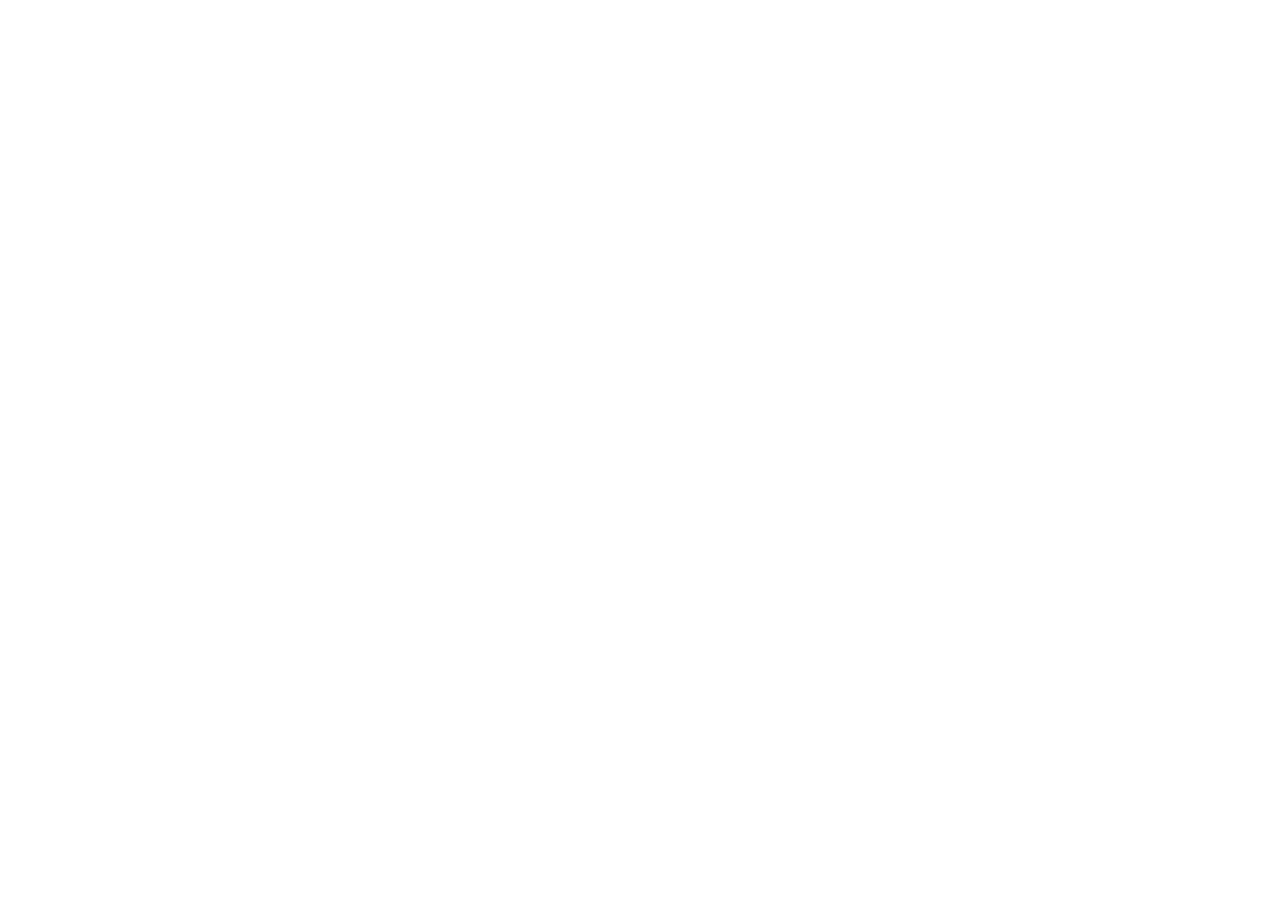
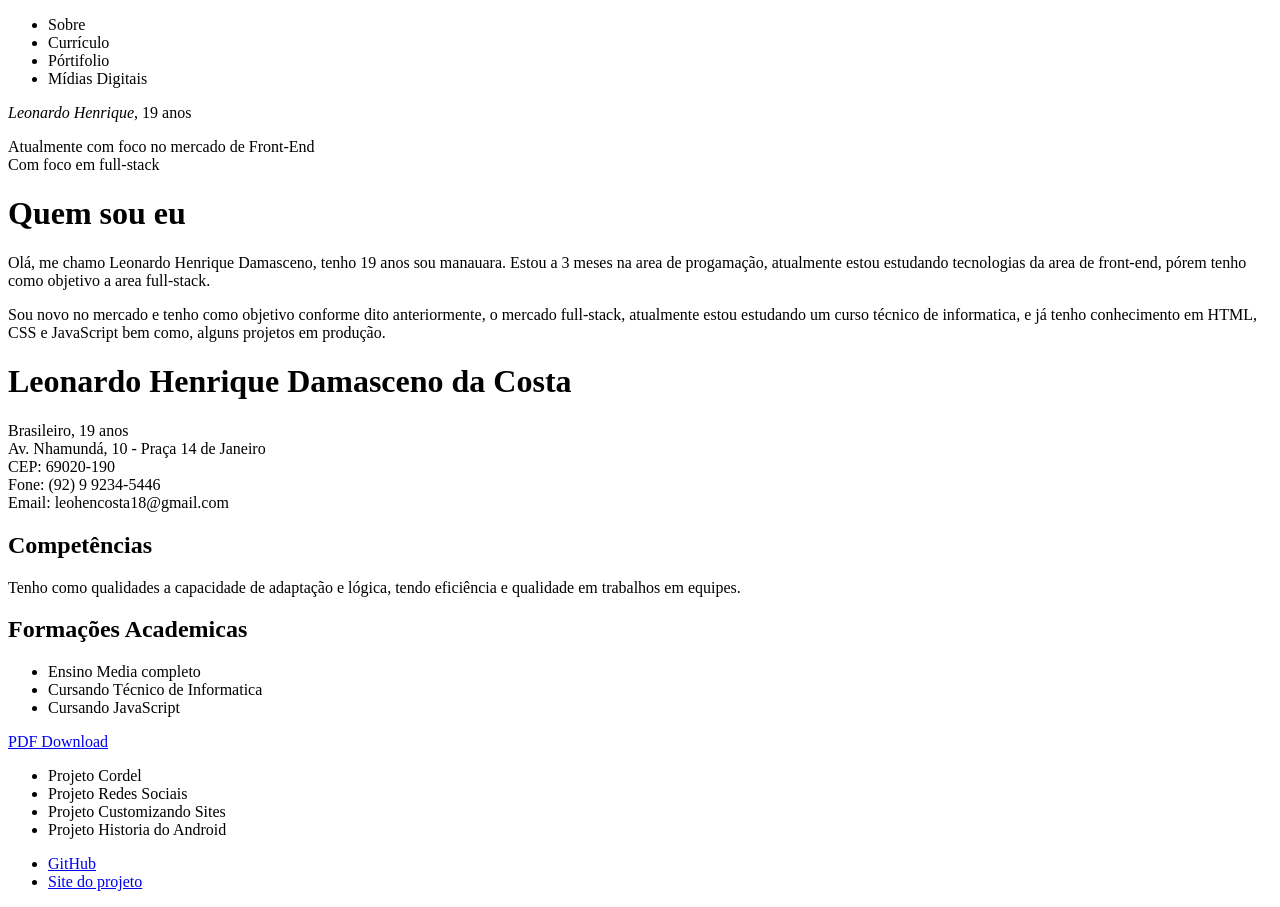
Before and after one commit to leonardohenriquedc/projeto-portifolio-1, a plain HTML site: page index.html in a window 1280 px wide. Before the commit the page ends 800 px from the top, so only its background shows below. Drawn offline with Linux system fonts and the light colour scheme.

Commit message:
html 1.0

```diff
--- a/index.html
+++ b/index.html
@@ -10,6 +10,128 @@
     <script defer src="js-arquivos/interacoes-mobile.js"></script>
 </head>
 <body>
-
+    <nav>
+        <span id="menu-mobile">
+            <div id="line"></div>
+            <div id="line"></div>
+            <div id="line"></div>
+        </span>
+        <nav id="list">
+            <ul id="list-options">
+                <li>Sobre</li>
+                <li>Currículo</li>
+                <li>Pórtifolio</li>
+                <li>Mídias Digitais</li>
+            </ul>
+        </nav>
+    </nav>
+   <header>
+        <div id="imagem-header">
+            <!-- Aqui vai a foto pessoal -->
+        </div>
+        <p>
+            <em>Leonardo Henrique</em>, 19 anos
+        </p>
+        <p>
+            Atualmente com foco no mercado de Front-End
+            <br>
+            Com foco em full-stack
+        </p>
+   </header>
+   <main id="principal">
+        <main id="sobre">
+            <h1>
+                Quem sou eu
+            </h1>
+            <article id="descricao-pessoal">
+                <p>
+                    Olá, me chamo Leonardo Henrique Damasceno, tenho 19 anos sou manauara. Estou a 3 meses na area de progamação, atualmente estou estudando tecnologias da area de front-end, pórem tenho como objetivo a area full-stack.
+                </p>
+                <div id="sobre-foto-1">
+                    <!-- Aqui vai uma foto pessoal -->
+                </div>
+            </article>
+            <article id="descricao-profissional-academica">
+                <p>
+                    Sou novo no mercado e tenho como objetivo conforme dito anteriormente, o mercado full-stack, atualmente estou estudando um curso técnico de informatica, e já tenho conhecimento em HTML, CSS e JavaScript bem como, alguns projetos em produção.
+                </p>
+                <div id="sobre-foto-2">
+                    <!-- Aqui vai uma foto imagem  -->
+                </div>
+            </article>
+        </main>
+        <main id="curriculo">
+            <h1>
+                Leonardo Henrique Damasceno da Costa
+            </h1>
+            <div id="foto-curriculo">
+                <!-- Aqui vai uma foto do curriculo -->
+            </div>
+            <p>
+                Brasileiro, 19 anos
+                <br>
+                Av. Nhamundá, 10 - Praça 14 de Janeiro
+                <br>
+                CEP: 69020-190
+                <br>
+                Fone: (92) 9 9234-5446
+                <br>
+                Email: leohencosta18@gmail.com
+            </p>
+            <h2>
+                Competências
+            </h2>
+            <p>
+                Tenho como qualidades a capacidade de adaptação e lógica, tendo eficiência e qualidade em trabalhos em equipes.
+            </p>
+            <h2>
+                Formações Academicas
+            </h2>
+            <p>
+                <ul>
+                    <li>Ensino Media completo</li>
+                    <li>Cursando Técnico de Informatica</li>
+                    <li>Cursando JavaScript</li>
+                </ul>
+            </p>
+            <nav>
+                <a href="#">PDF Download</a>
+            </nav>
+        </main>
+        <main id="My Projetcs">
+            <nav id="projects">
+                <ul>
+                    <li>
+                        Projeto Cordel
+                    </li>
+                    <li>
+                       Projeto Redes Sociais
+                    </li>
+                    <li>
+                        Projeto Customizando Sites
+                    </li>
+                    <li>
+                        Projeto Historia do Android
+                    </li>
+                </ul>
+            </nav>
+            <article id="exibicao-projeto">
+                <p id="descricao-projeto">
+                    <!-- texto será inserido via JS -->
+                </p>
+                <div id="foto-projeto">
+                    <!-- Aqui vai a foto do projeto -->
+                </div>
+                <ul id="links">
+                    <li>
+                        <a href="#">GitHub</a>
+                    </li>
+                    <li>
+                        <a href="#">Site do projeto</a>
+                    </li>
+                </ul>
+            </article>
+        </main>
+   </main>
 </body>
 </html>
```
Also changed, not shown: estilos/mobile-first.css (+10 -0 lines).
